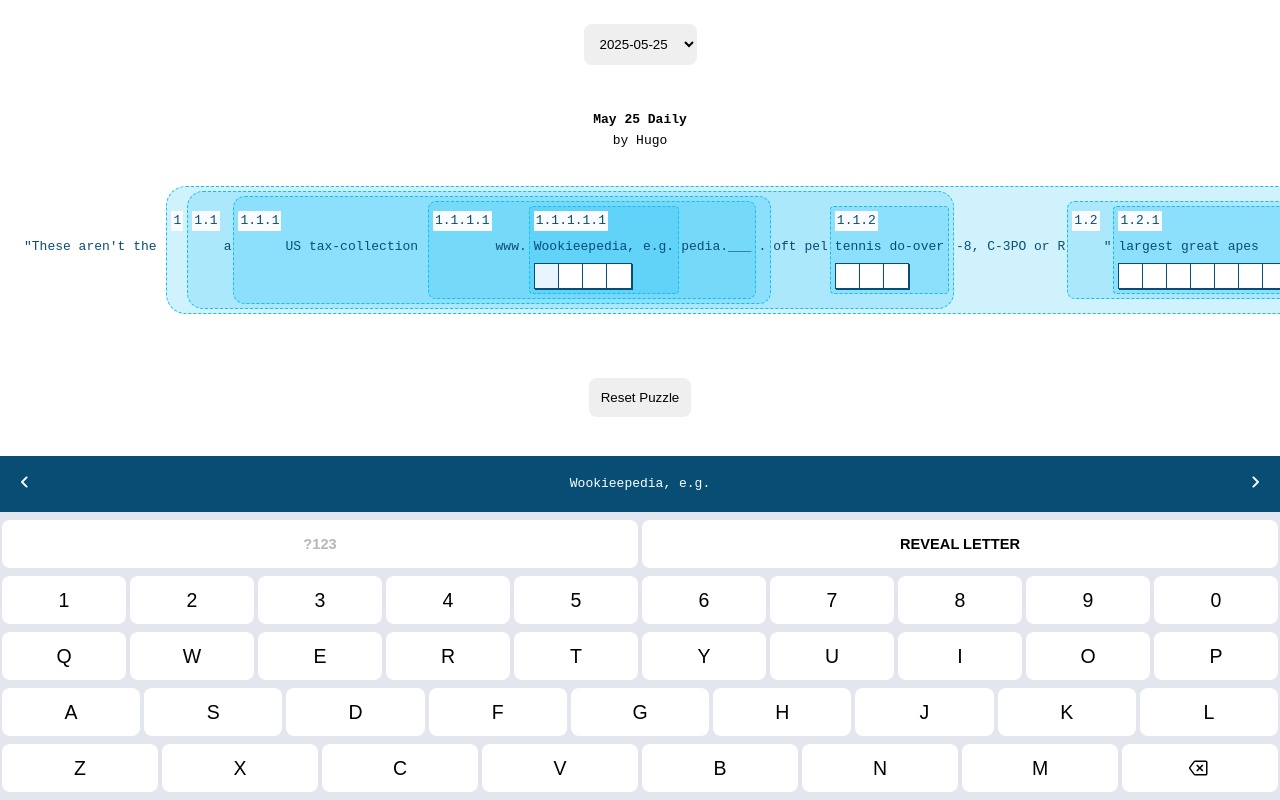
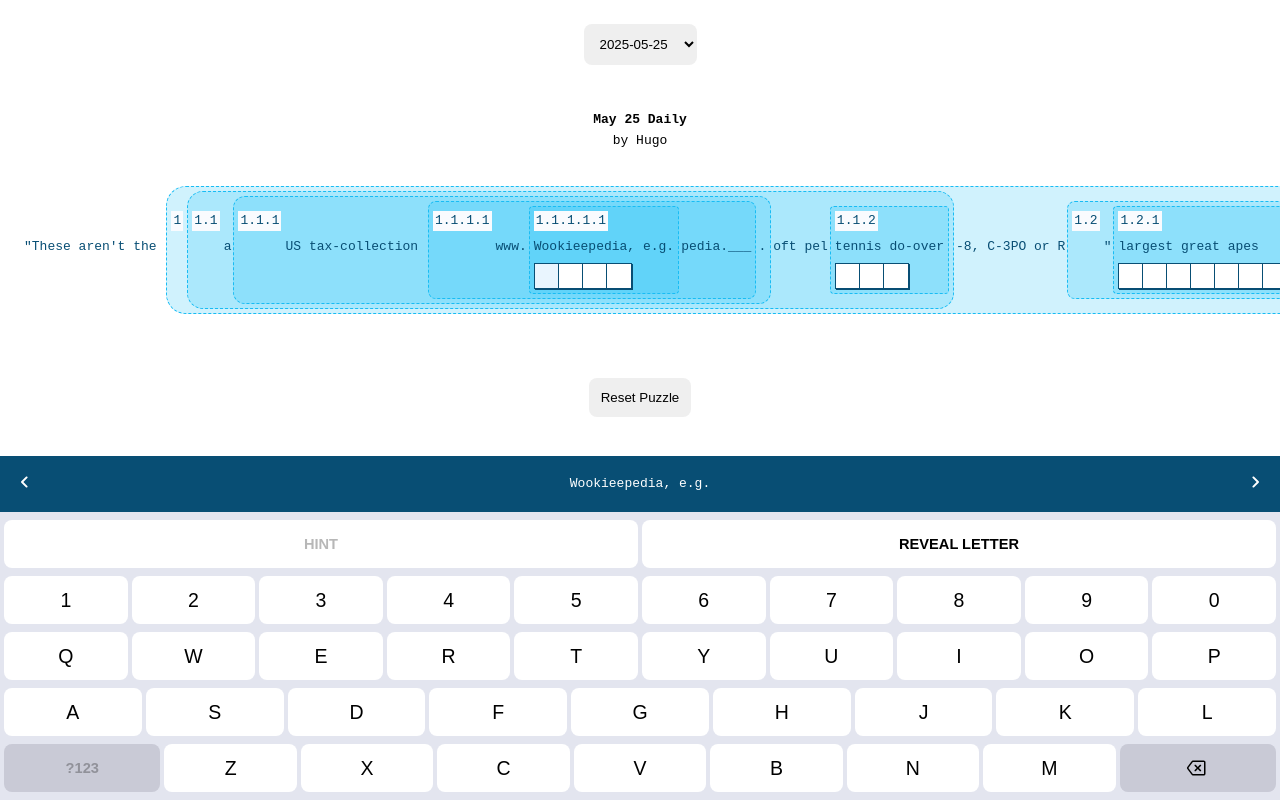
Before and after one commit to hugolynch/echo, a Svelte app: page / in a window 1280 px wide. Built offline with nearby package versions, Linux system fonts and the light colour scheme.

Commit message:
Change floating key behaviour and move some keys around

```diff
--- a/src/components/Keyboard.svelte
+++ b/src/components/Keyboard.svelte
@@ -28,16 +28,14 @@
 
     let floatingKey = $state<{ char: string, x: number, y: number } | null>(null);
 
-    function handleLetterClick(e: MouseEvent, letter: string) {
-        handleButtonClick(e, () => key({action: actions.CHAR, char: letter.toUpperCase()}));
-
+    function handlePointerDown(e: PointerEvent, letter: string) {
         const target = e.currentTarget as HTMLElement;
         const rect = target.getBoundingClientRect();
         floatingKey = { char: letter.toUpperCase(), x: rect.left + rect.width / 2, y: rect.top - rect.height * 1 };
+    }
 
-        setTimeout(() => {
-            floatingKey = null;
-        }, 100);
+    function handlePointerUp() {
+        floatingKey = null;
     }
 </script>
 
@@ -54,19 +52,28 @@
         <button class="tab" onclick={(e) => handleButtonClick(e, () => key({action: actions.NEXT}))}><img src={nextIcon} alt="next"></button>
     </div>
     <div class="row">
-        <button class="action" disabled>?123</button>
+        <!-- <button class="action" disabled>?123</button> -->
+        <button class="action" disabled>HINT</button>
         <button class="action" onclick={(e) => handleButtonClick(e, () => key({action: actions.REVEAL}))}>REVEAL LETTER</button>
     </div>
     {#each letters as row, i}
         <div class="row">
+            {#if i === letters.length - 1}
+                <button class="double action" disabled>?123</button>
+            {/if}
             {#each row as letter}
-                <button class="letter" onclick={(e) => handleLetterClick(e, letter)}>
-                    {letter.toUpperCase()}
-                </button>
-            {/each}
+            <button
+                class="letter"
+                onclick={(e) => handleButtonClick(e, () => key({action: actions.CHAR, char: letter.toUpperCase()}))}
+                onpointerdown={(e) => handlePointerDown(e as PointerEvent, letter)}
+                onpointerup={() => handlePointerUp()}
+            >
+                {letter.toUpperCase()}
+            </button>
+        {/each}
             {#if i === letters.length - 1}
-                <button class="letter" onclick={(e) => handleButtonClick(e, () => key({action: actions.BACK}))}>
-                    <img class="icon" id="back" src={backIcon} alt="backspace">
+                <button class="double letter" onclick={(e) => handleButtonClick(e, () => key({action: actions.BACK}))}>
+                    <img class="icon" src={backIcon} alt="backspace">
                 </button>
             {/if}
         </div>
@@ -95,7 +102,7 @@
         align-items: center;
         justify-content: center;
         gap: 4px;
-        padding: 0 2px;
+        padding: 0 4px;
 
         & .clue {
             flex: 1;
@@ -146,8 +153,9 @@
         }
     }
 
-    #back {
-        padding: 0 16px;
+    .double {
+        padding: 0 20px;
+        background-color: #C9CAD6;
     }
 
     .clue {
```
